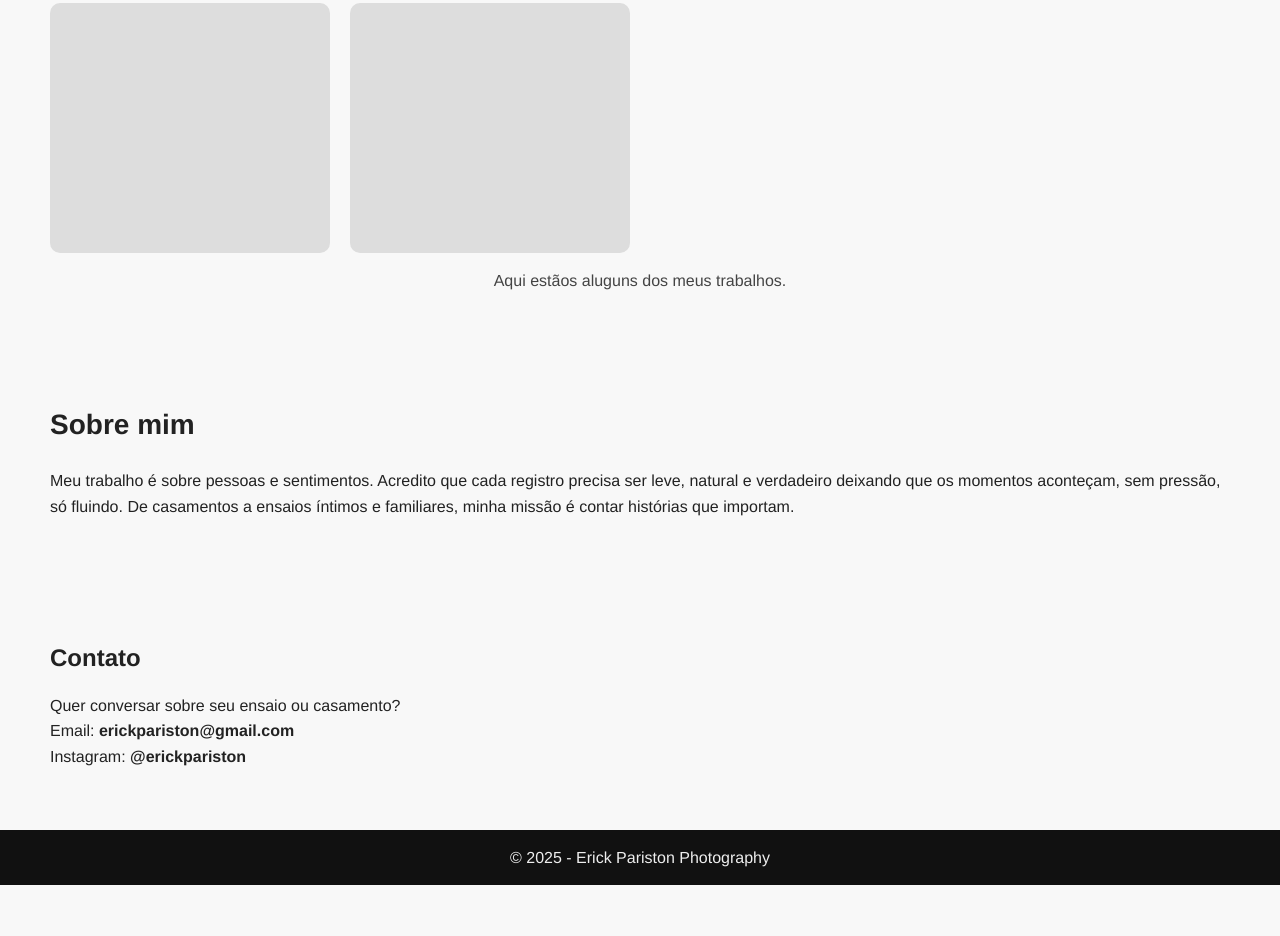
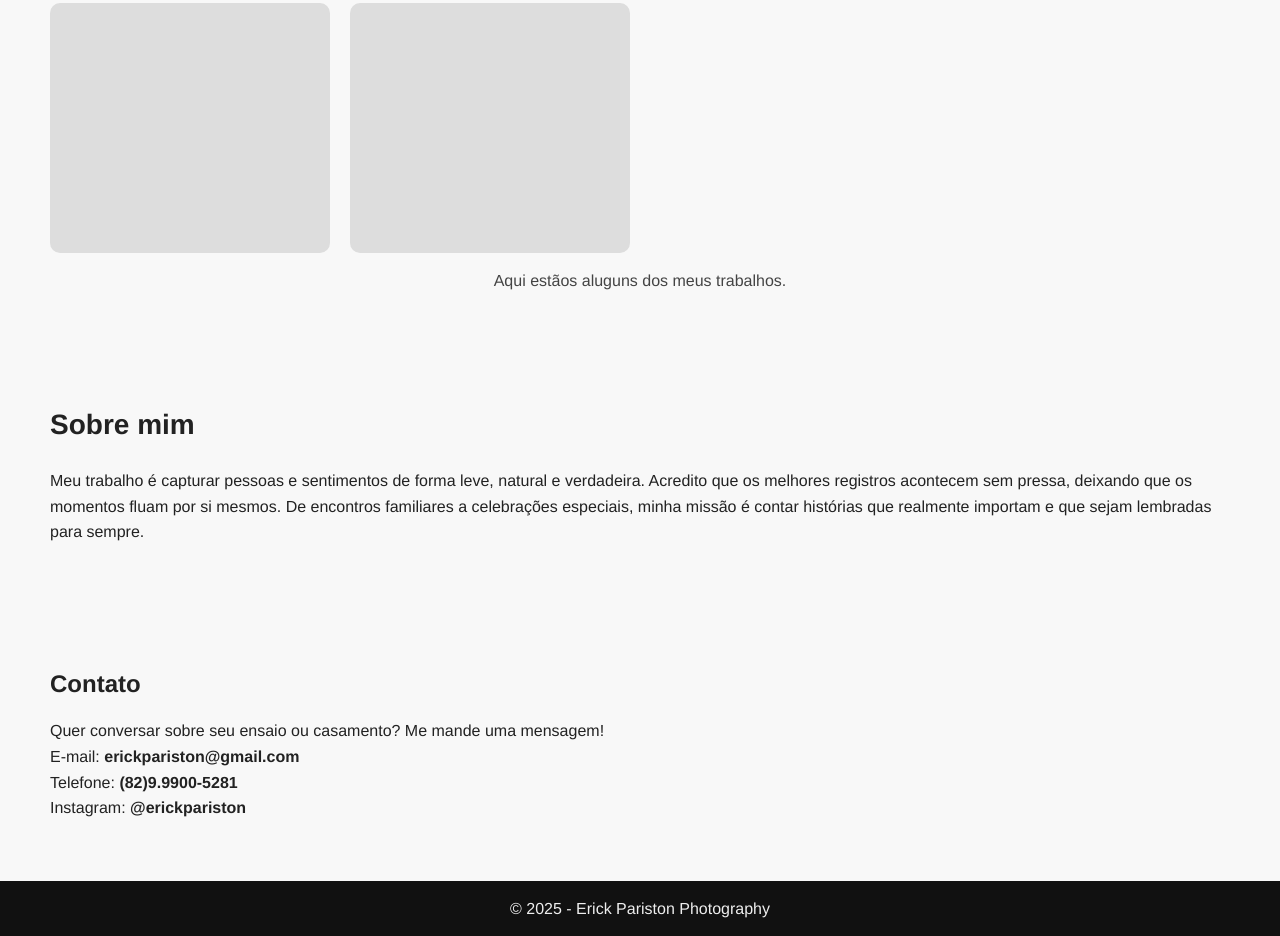
Before and after one commit to erickpariston-cmd/D-Portifolio, a plain HTML site: page index.html in a window 1280 px wide. Shown: the part 1107-2043 px from the top of the page. Before the commit the page ends 1992 px from the top, so only its background shows below. Drawn offline with Linux system fonts and the light colour scheme.

Commit message:
Adiciona conteúdo real ao site

```diff
--- a/index.html
+++ b/index.html
@@ -42,17 +42,19 @@
     <section id="sobre" class="sobre">
         <h2>Sobre mim</h2>
         <p>
-            Meu trabalho é sobre pessoas e sentimentos.
-            Acredito que cada registro precisa ser leve, natural e verdadeiro
-            deixando que os momentos aconteçam, sem pressão, só fluindo.
-            De casamentos a ensaios íntimos e familiares, minha missão é contar histórias que importam.
+            Meu trabalho é capturar pessoas e sentimentos de forma leve, natural e verdadeira.
+Acredito que os melhores registros acontecem sem pressa, deixando que os momentos fluam por si mesmos.
+De encontros familiares a celebrações especiais, minha missão é contar histórias que realmente importam e que sejam lembradas para sempre.
         </p>
     </section>
 
     <section id="contato" class="contato">
         <h2>Contato</h2>
-        <p>Quer conversar sobre seu ensaio ou casamento?</p>
-        <p>Email: <strong>erickpariston@gmail.com</strong></p>
+        <p>Quer conversar sobre seu ensaio ou casamento?
+        Me mande uma mensagem!
+        </p>
+        <p>E-mail: <strong>erickpariston@gmail.com</strong></p>
+        <p>Telefone: <strong>(82)9.9900-5281</strong></p>
         <p>Instagram: <strong>@erickpariston</strong></p>
     </section>
 
```
